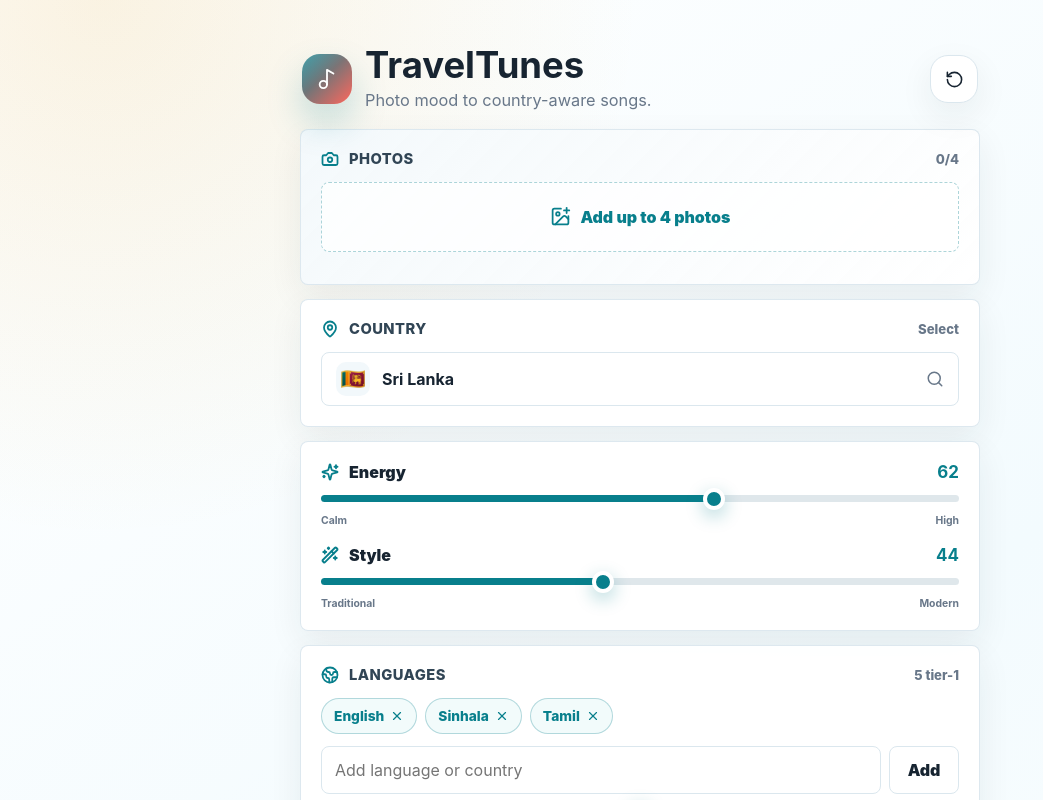
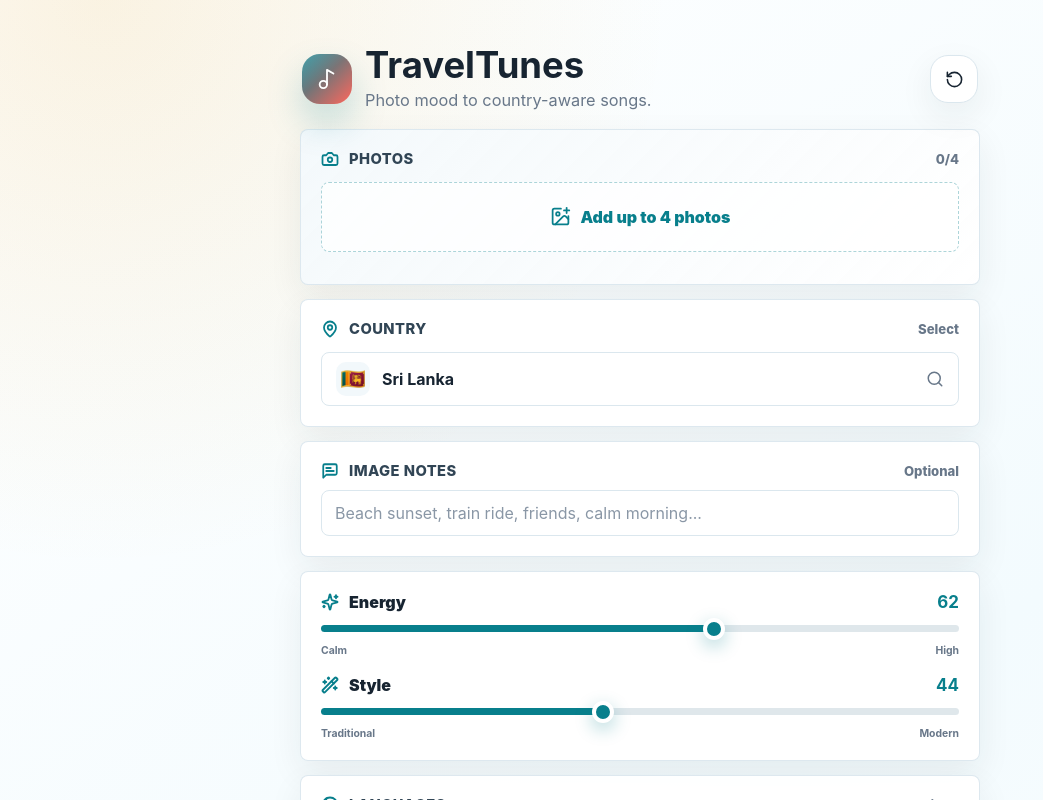
Before and after one commit to maninka123/TravelTunes, a React (Vite) app: page / in a window 1280 px wide. Shown: the top 800 px of the page, without its empty margins (0-1043 px from the left). Built offline with nearby package versions, Linux system fonts and the light colour scheme.

Commit message:
Fix in-app playback and add image notes

```diff
--- a/src/App.jsx
+++ b/src/App.jsx
@@ -8,6 +8,7 @@ import {
   ImagePlus,
   Loader2,
   MapPin,
+  MessageSquareText,
   Music2,
   Pause,
   Play,
@@ -65,6 +66,7 @@ function App() {
   const [languages, setLanguages] = useState(defaultLanguagesFor("Sri Lanka"));
   const [customLanguage, setCustomLanguage] = useState("");
   const [tierOneCount, setTierOneCount] = useState(5);
+  const [imageNotes, setImageNotes] = useState("");
   const [mood, setMood] = useState(null);
   const [songs, setSongs] = useState(DEMO_SONGS);
   const [status, setStatus] = useState("");
@@ -154,6 +156,7 @@ function App() {
         country,
         energy,
         style,
+        imageNotes,
         photos: imagePayloads,
       });
       setMood(data.mood);
@@ -178,6 +181,7 @@ function App() {
         style,
         languages,
         tierOneCount,
+        imageNotes,
         mood,
       });
 
@@ -240,6 +244,17 @@ function App() {
             meta={detectedCountry ? "Detected" : "Select"}
           />
           <CountryPicker value={country} onChange={setCountry} />
+        </section>
+
+        <section className="surface notes-surface">
+          <SectionHeading icon={<MessageSquareText size={18} />} label="Image notes" meta="Optional" />
+          <input
+            value={imageNotes}
+            onChange={(event) => setImageNotes(event.target.value)}
+            maxLength={180}
+            placeholder="Beach sunset, train ride, friends, calm morning..."
+            aria-label="Optional image notes for the AI"
+          />
         </section>
 
         <section className="surface controls-surface">
@@ -494,6 +509,7 @@ function PremiumSlider({ icon, label, left, right, value, onChange }) {
 function SongRow({ song, songKey, activeSongKey, onActiveSongChange }) {
   const playerRef = useRef(null);
   const playerNodeId = useMemo(() => `yt-${songKey.replace(/[^a-z0-9]+/gi, "-")}`, [songKey]);
+  const isActive = activeSongKey === songKey;
   const [isReady, setIsReady] = useState(false);
   const [isPlaying, setIsPlaying] = useState(false);
   const [duration, setDuration] = useState(180);
@@ -560,15 +576,15 @@ function SongRow({ song, songKey, activeSongKey, onActiveSongChange }) {
 
   function togglePlay() {
     if (!song.videoId) {
-      window.open(`https://www.youtube.com/results?search_query=${encodeURIComponent(`${song.title} ${song.artist}`)}`, "_blank", "noreferrer");
+      onActiveSongChange(songKey);
       return;
     }
     const player = playerRef.current;
+    onActiveSongChange(songKey);
     if (!player || !isReady) return;
     if (isPlaying) {
       player.pauseVideo();
     } else {
-      onActiveSongChange(songKey);
       player.playVideo();
     }
   }
@@ -593,8 +609,14 @@ function SongRow({ song, songKey, activeSongKey, onActiveSongChange }) {
     .slice(0, 2);
 
   return (
-    <article className={`song-row ${isPlaying ? "playing" : ""}`}>
-      <button className="play-button" type="button" onClick={togglePlay} aria-label={`${isPlaying ? "Pause" : "Play"} ${song.title}`}>
+    <article className={`song-row ${isActive ? "active" : ""} ${isPlaying ? "playing" : ""}`}>
+      <button
+        className="play-button"
+        type="button"
+        onClick={togglePlay}
+        aria-label={`${isPlaying ? "Pause" : "Play"} ${song.title}`}
+        title={song.videoId ? "Play in app" : "Audio source not available"}
+      >
         {isPlaying ? <Pause size={20} fill="currentColor" /> : <Play size={18} fill="currentColor" />}
       </button>
       <div className="song-main">
@@ -626,6 +648,7 @@ function SongRow({ song, songKey, activeSongKey, onActiveSongChange }) {
           />
           <span>{formatTime(duration)}</span>
         </div>
+        {isActive && !song.videoId ? <p className="audio-note">Audio source not available yet.</p> : null}
       </div>
       {song.videoId ? <div className="youtube-audio" id={playerNodeId} aria-hidden="true" /> : null}
     </article>
--- a/src/styles.css
+++ b/src/styles.css
@@ -547,7 +547,32 @@ input[type="range"]::-moz-range-thumb {
   outline: none;
 }
 
+.notes-surface {
+  padding-top: 15px;
+  padding-bottom: 15px;
+}
+
+.notes-surface .section-heading {
+  margin-bottom: 10px;
+}
+
+.notes-surface input {
+  width: 100%;
+  min-height: 46px;
+  border: 1px solid var(--line);
+  border-radius: 8px;
+  background: var(--paper);
+  color: var(--ink);
+  padding: 0 13px;
+  outline: none;
+}
+
+.notes-surface input::placeholder {
+  color: #8a97a6;
+}
+
 .inline-form input:focus,
+.notes-surface input:focus,
 button:focus-visible {
   border-color: var(--teal);
   box-shadow: 0 0 0 4px rgba(8, 127, 140, 0.12);
@@ -760,6 +785,7 @@ button:focus-visible {
   transition: height 180ms ease, opacity 180ms ease, margin-top 180ms ease;
 }
 
+.song-row.active .timeline-row,
 .song-row.playing .timeline-row {
   height: 30px;
   margin-top: 8px;
@@ -787,6 +813,13 @@ button:focus-visible {
   height: 17px;
   margin-top: -6px;
   border-width: 3px;
+}
+
+.audio-note {
+  margin-top: 4px;
+  color: var(--muted);
+  font-size: 0.78rem;
+  font-weight: 650;
 }
 
 .youtube-audio {
```
Also changed, not shown: 2 other files (tests, documents, lock files or other folders).
